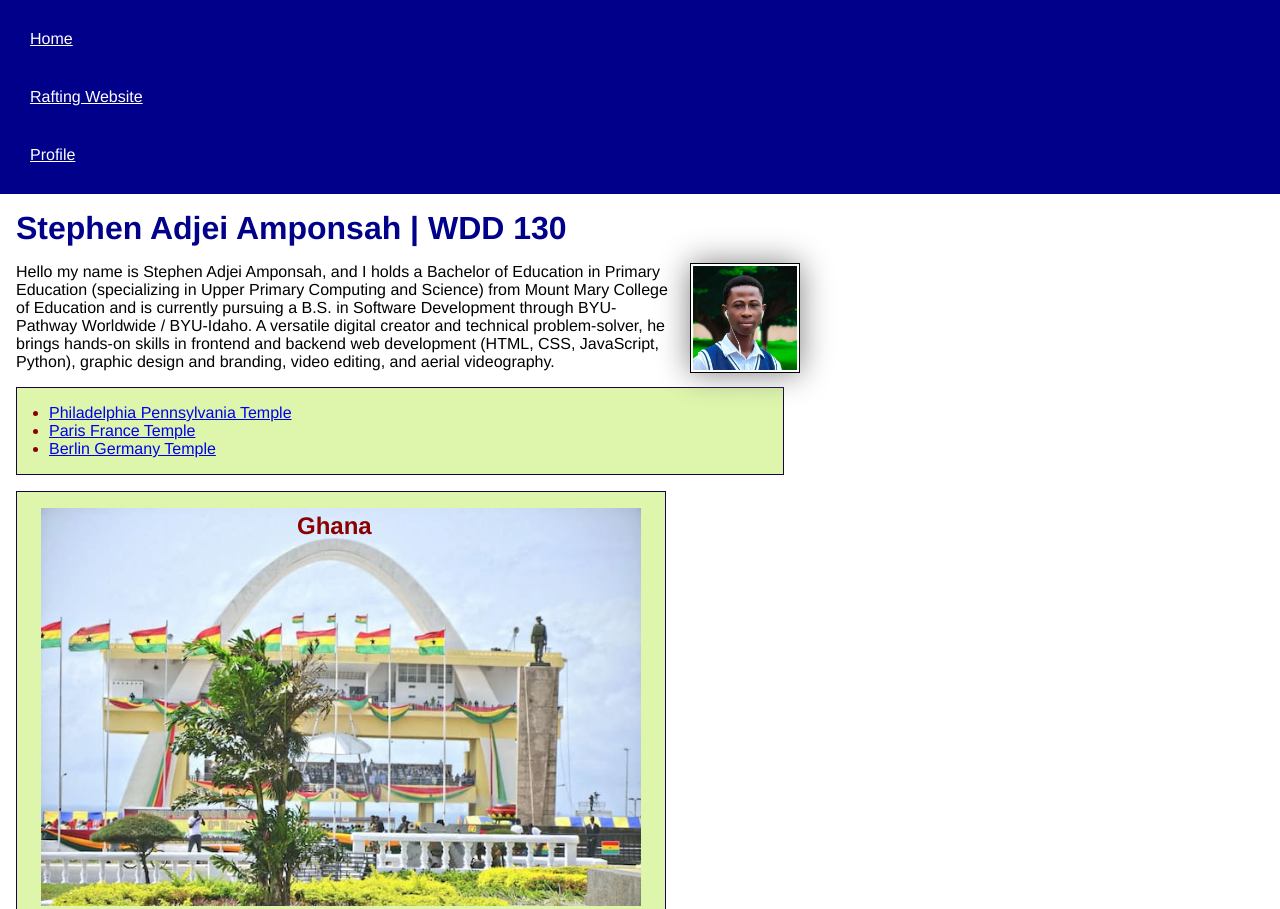
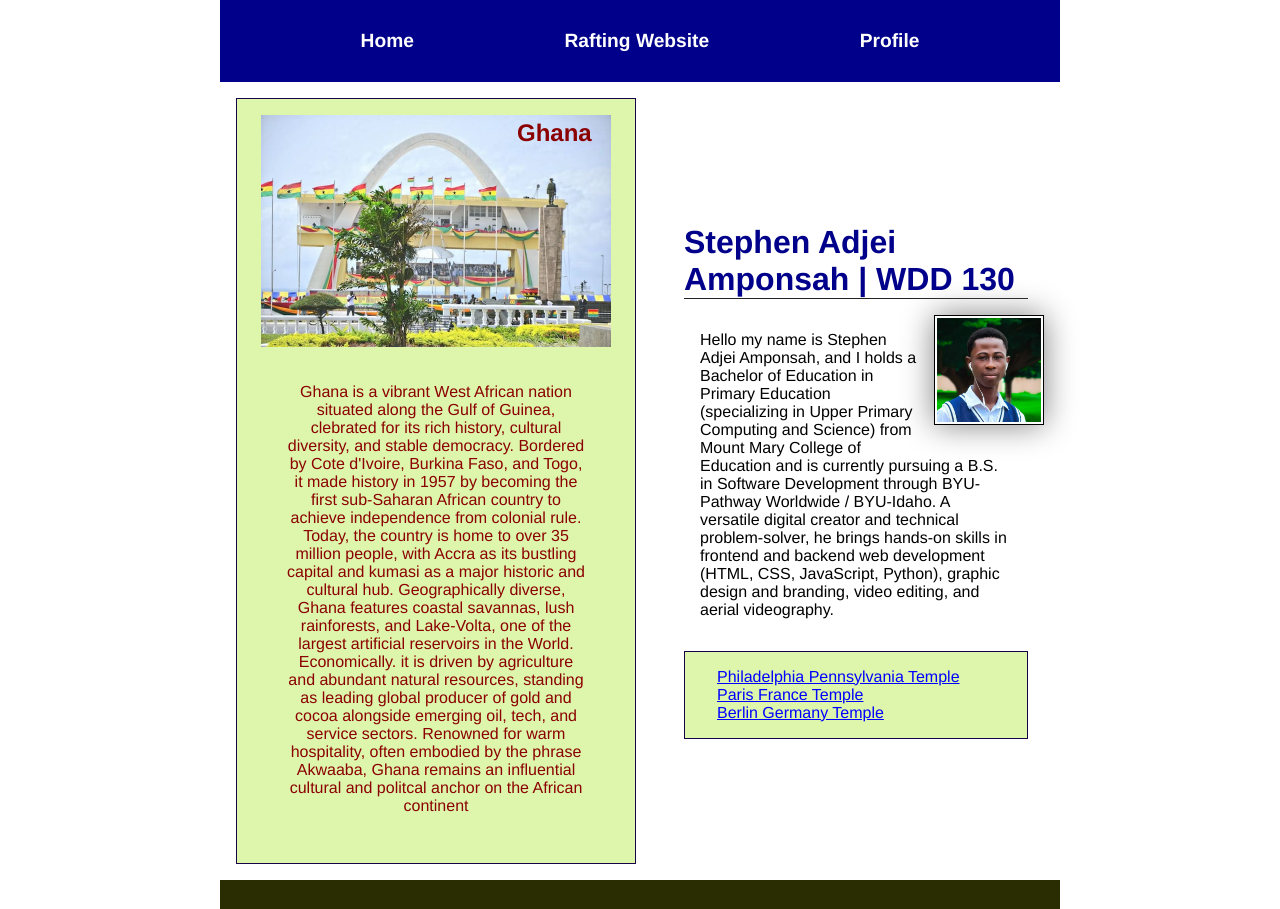
Before and after one commit to stevereigns-dev/wdd130, a plain HTML site: page index.html in a window 1280 px wide. Shown: the top 909 px of the page. Drawn offline with Linux system fonts and the light colour scheme.

Commit message:
Index html updated

```diff
--- a/index.html
+++ b/index.html
@@ -15,9 +15,10 @@
         <nav>
             <a href="#">Home</a>
             <a href="wwr/about.html">Rafting Website</a>
-            <a href="https://www.google.com/search?q=stevereigns+graphix&oq=stevere&gs_lcrp=EgZjaHJvbWUqCAgCEEUYJxg7MgYIABBFGDwyBggBEEUYOTIICAIQRRgnGDsyBwgDEAAYgAQyCQgEEC4YChiABDIHCAUQABiABDIHCAYQABiABDIHCAcQABiABNIBCTEwMDAyajBqN6gCCLACAfEFuG-PRWHIy2TxBbhvj0VhyMtk&sourceid=chrome&source=chrome.ob&ie=UTF-8">Profile</a>
+            <a href="https://www.linkedin.com/in/stephen-adjei-amponsah-9a43663a1">Profile</a>
         </nav>
     </header>
+    <div class="grid">
         <main>
             <h1>Stephen Adjei Amponsah | WDD 130</h1>
             <img src="week02/images/profile.jpg" alt="Stephen Adjei Amponsah." width="200">
@@ -33,6 +34,7 @@
             <img src="week02/images/independence-square.jpg" alt="Independece Square in Ghana">
             <p>Ghana is a vibrant West African nation situated along the Gulf of Guinea, clebrated for its rich history, cultural diversity, and stable democracy. Bordered by Cote d'Ivoire, Burkina Faso, and Togo, it made history in 1957 by becoming the first sub-Saharan African country to achieve independence from colonial rule. Today, the country is home to over 35 million people, with Accra as its bustling capital and kumasi as a major historic and cultural hub. Geographically diverse, Ghana features coastal savannas, lush rainforests, and Lake-Volta, one of the largest artificial reservoirs in the World. Economically. it is driven by agriculture and abundant natural resources, standing as leading global producer of gold and cocoa alongside emerging oil, tech, and service sectors. Renowned for warm hospitality, often embodied by the phrase Akwaaba, Ghana remains an influential cultural and politcal anchor on the African continent</p>
         </aside>
+    </div>
     <footer>
         <p>© 2026 | Stephen Adjei Amponsah | Ghana.</p>
     </footer>
--- a/styles/styles.css
+++ b/styles/styles.css
@@ -2,6 +2,17 @@
     margin: 0px;
     padding: 0;
     box-sizing: border-box;
+}
+
+a {
+    color: #00f;
+}
+
+header,
+.grid,
+footer {
+    max-width: 840px;
+    margin: 0 auto;
 }
 
 body {
@@ -12,22 +23,31 @@ body {
 nav {
     background-color: darkblue;
     padding: 10px;
+    display: flex;
+    justify-content: space-evenly;
+    align-items: center;
 }
 
 nav a {
-    color: white;
     display: block;
     padding: 20px;
+    text-decoration: none;
+    font-size: 1.2rem;
+    font-weight: 700;
+    color: #fff;
 }
 
 main {
-    max-width: 800px;
+    grid-column: 2/3;
+    margin: 1rem;
 }
 
 aside {
-    width: 650px;
+    width: 400px;
     text-align: center;
     position: relative;
+    grid-column: 1/2;
+    grid-row: 1/2;
 }
 
 aside h2 {
@@ -37,7 +57,7 @@ aside h2 {
 }
 
 aside img {
-    width: 600px;
+    width: 350px;
     height: auto;
 }
 
@@ -48,6 +68,7 @@ aside p {
 h1 {
     color: darkblue;
     margin: 1rem;
+    border-bottom: 1px solid #222;
 }
 
 main img {
@@ -62,12 +83,18 @@ main img {
 
 p {
     margin: 1rem;
+    padding: 1rem;
 }
 
 footer {
-    margin-top: 20px;
-    border-top: 1px solid #ccc;
-    text-align: center;
+    background-color: #2a2d01;
+    color: #fff;
+    padding: 2rem 1rem;
+}
+
+ul {
+    list-style: none;
+    padding: 1rem;
 }
 
 .box {
@@ -78,6 +105,11 @@ footer {
     color: darkred;
 }
 
+.grid {
+    display: grid;
+    align-items: center;
+}
+
 .indent {
     padding-left: 2rem;
 }
```
Lines whose indentation alone changed are shown as unchanged.
